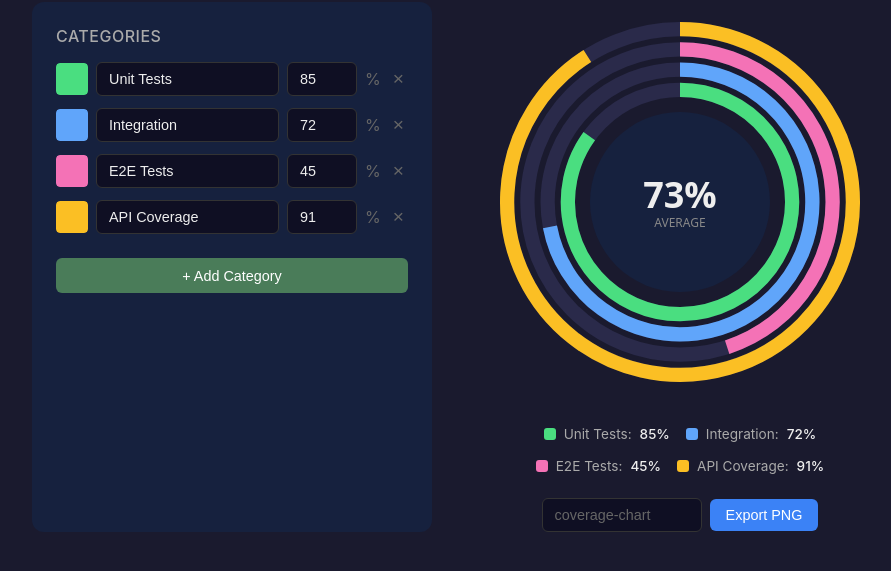
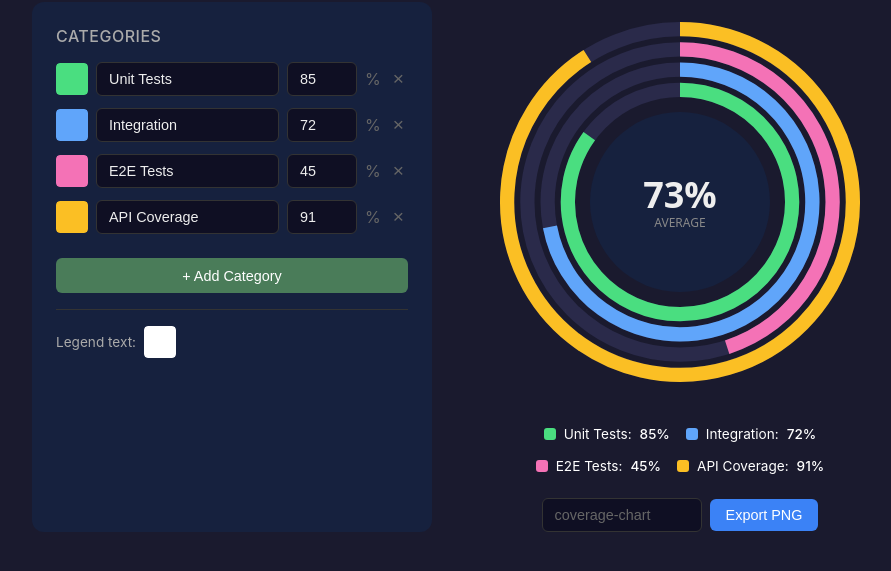
Before and after one commit to azn-abel/tools, a plain HTML site: page radial-chart-maker/index.html in a window 1280 px wide. Shown: the part 89-660 px from the top of the page, without its empty margins (184-1075 px from the left). Drawn offline with Linux system fonts and the light colour scheme.

Commit message:
Add legend text color picker
Co-Authored-By: Claude Opus 4.5 <noreply@anthropic.com>

```diff
--- a/radial-chart-maker/index.html
+++ b/radial-chart-maker/index.html
@@ -228,12 +228,26 @@
         }
 
         .legend-text {
-            color: #aaa;
+            color: var(--legend-color, #fff);
         }
 
         .legend-value {
-            color: #eee;
+            color: var(--legend-color, #fff);
             font-weight: 500;
+        }
+
+        .legend-color-picker {
+            display: flex;
+            align-items: center;
+            gap: 0.5rem;
+            margin-top: 1rem;
+            padding-top: 1rem;
+            border-top: 1px solid #333;
+        }
+
+        .legend-color-picker label {
+            font-size: 0.85rem;
+            color: #aaa;
         }
 
         @media (max-width: 800px) {
@@ -257,6 +271,10 @@
             <h2>Categories</h2>
             <div class="category-list" id="categoryList"></div>
             <button class="add-btn" onclick="addCategory()">+ Add Category</button>
+            <div class="legend-color-picker">
+                <label>Legend text:</label>
+                <input type="color" id="legendColor" class="color-picker" value="#ffffff" onchange="updateLegendColor(this.value)">
+            </div>
         </div>
 
         <div class="chart-container">
@@ -287,6 +305,13 @@
             { name: 'E2E Tests', value: 45, color: '#f472b6' },
             { name: 'API Coverage', value: 91, color: '#fbbf24' },
         ];
+
+        let legendColor = '#ffffff';
+
+        function updateLegendColor(color) {
+            legendColor = color;
+            document.getElementById('legend').style.setProperty('--legend-color', color);
+        }
 
         function getColor(index) {
             return categories[index]?.color || COLORS[index % COLORS.length];
@@ -488,12 +513,12 @@
                     ctx.fillRect(x, y, 14, 14);
 
                     // Category name
-                    ctx.fillStyle = '#aaaaaa';
+                    ctx.fillStyle = legendColor;
                     ctx.fillText(cat.name + ': ', x + 24, y + 11);
 
                     // Value
                     const nameWidth = ctx.measureText(cat.name + ': ').width;
-                    ctx.fillStyle = '#eeeeee';
+                    ctx.fillStyle = legendColor;
                     ctx.font = '600 14px system-ui, -apple-system, sans-serif';
                     ctx.fillText(cat.value + '%', x + 24 + nameWidth, y + 11);
                     ctx.font = '14px system-ui, -apple-system, sans-serif';
@@ -513,6 +538,7 @@
         renderInputs();
         renderChart();
         renderLegend();
+        document.getElementById('legend').style.setProperty('--legend-color', legendColor);
     </script>
 </body>
 </html>
```
